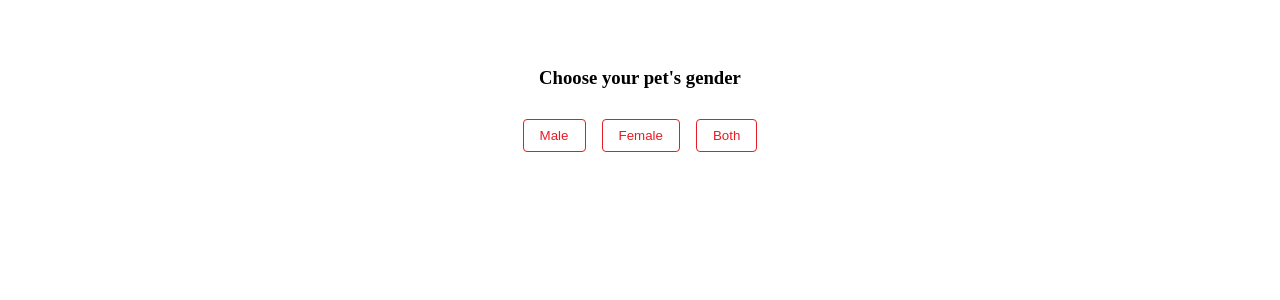
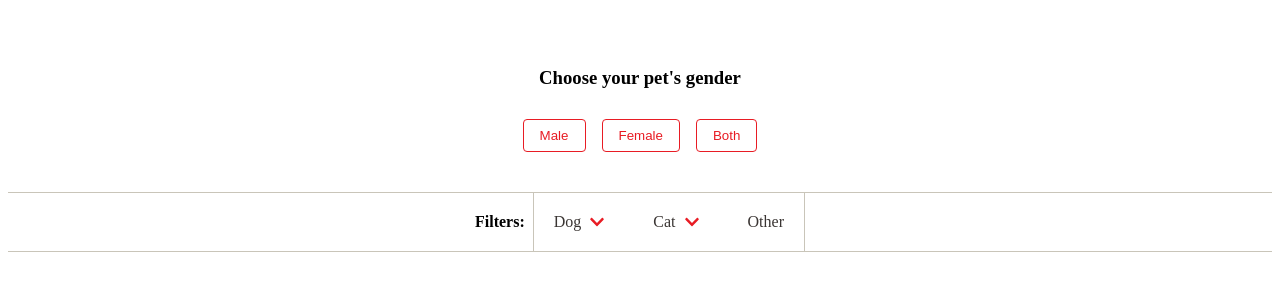
Before and after one commit to paolo-v-silva/pet-name-finder, a React (Vite) app: page / in a window 1280 px wide. Shown: the top 300 px of the page. Built offline with nearby package versions, Linux system fonts and the light colour scheme.

Commit message:
feat: add category filter

```diff
--- a/package.json
+++ b/package.json
@@ -13,7 +13,8 @@
   },
   "dependencies": {
     "react": "^19.2.4",
-    "react-dom": "^19.2.4"
+    "react-dom": "^19.2.4",
+    "react-icons": "^5.6.0"
   },
   "devDependencies": {
     "@eslint/js": "^9.39.4",
--- a/src/App.tsx
+++ b/src/App.tsx
@@ -1,11 +1,16 @@
 import { useState } from 'react'
 import './App.css'
-import { GenderFilter } from './components'
+import { CategoryFilter, GenderFilter } from './components'
 
 function App() {
   const [activeGender, setActiveGender] = useState<string | null>(null)
 
-  return <GenderFilter activeGender={activeGender} setActiveGender={setActiveGender} />
+  return (
+    <>
+      <GenderFilter activeGender={activeGender} setActiveGender={setActiveGender} />
+      <CategoryFilter />
+    </>
+  )
 }
 
 export default App
--- a/src/components/CategoryFilter/CategoryFilter.css
+++ b/src/components/CategoryFilter/CategoryFilter.css
@@ -1,8 +1,34 @@
-:root {
+.category-filter-container {
   background-color: #fff;
   border: 1px solid #c9c5b9;
+  border-inline: 0;
+  display: flex;
+  align-items: center;
+  justify-content: center;
+  padding-block: 0;
+  gap: 8px;
 }
 
 .filter-text {
   font-weight: 600;
 }
+
+.category-filters {
+  display: flex;
+  gap: 8px;
+  border: 1px solid #c9c5b9;
+  border-block: 0;
+
+  .filter {
+    display: flex;
+    place-items: center;
+    gap: 8px;
+    padding: 20px;
+    color: #3a3533;
+    cursor: pointer;
+
+    .icon {
+      color: var(--primary);
+    }
+  }
+}
--- a/src/components/CategoryFilter/CategoryFilter.tsx
+++ b/src/components/CategoryFilter/CategoryFilter.tsx
@@ -1,3 +1,4 @@
+import { FaChevronDown } from 'react-icons/fa'
 import './CategoryFilter.css'
 
 // interface Props {
@@ -6,8 +7,21 @@ import './CategoryFilter.css'
 
 export function CategoryFilter() {
   return (
-    <>
+    <div className="category-filter-container">
       <p className="filter-text">Filters: </p>
-    </>
+      <div className="category-filters">
+        <div className="filter">
+          <span>Dog</span>
+          <FaChevronDown className="icon" />
+        </div>
+        <div className="filter">
+          <span>Cat</span>
+          <FaChevronDown className="icon" />
+        </div>
+        <div className="filter">
+          <span>Other</span>
+        </div>
+      </div>
+    </div>
   )
 }
--- a/src/components/index.ts
+++ b/src/components/index.ts
@@ -1 +1,2 @@
+export * from './CategoryFilter/CategoryFilter'
 export * from './GenderFilter/GenderFilter'
```
Also changed, not shown: 1 other file (tests, documents, lock files or other folders).
